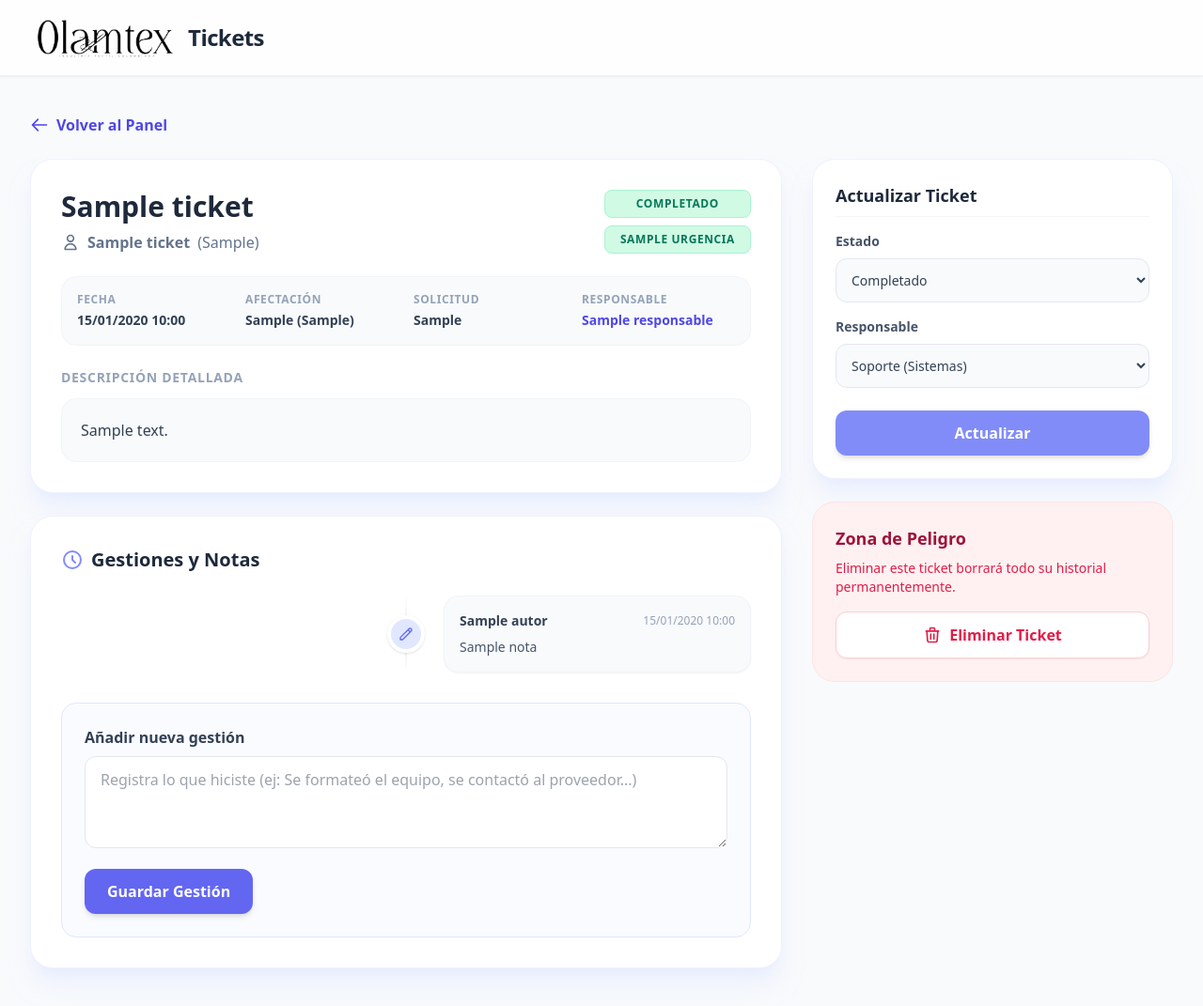
After one commit to totalagroapps/Tickets-manufacturas, a FastAPI app: template templates/admin_ticket_detail.html in a window 1280 px wide. The commit adds this page. Shown: the whole page at 94% size. Run offline with FastAPI, Linux system fonts and the light colour scheme; the template is opened without the code that fills it: most values are stand-ins (such as "Sample title", 1, 10 or a date in 2020); some libraries are stand-ins or nearby versions.

Commit message:
feat: Sistema de gestiones en tickets y capacidad de eliminar tickets

```diff
--- a/main.py
+++ b/main.py
@@ -195,6 +195,7 @@ def admin_dashboard(request: Request, user: models.User = Depends(get_current_ad
 
 @app.post("/admin/ticket/{ticket_id}/status")
 def update_ticket_status(
+    request: Request,
     ticket_id: int,
     estado: str = Form(...),
     responsable: str = Form(...),
@@ -210,4 +211,57 @@ def update_ticket_status(
         ticket.responsable = responsable
         db.commit()
 
+    referer = request.headers.get("referer", "/admin")
+    return RedirectResponse(url=referer, status_code=status.HTTP_302_FOUND)
+
+@app.get("/admin/ticket/{ticket_id}", response_class=HTMLResponse)
+def admin_ticket_detail(request: Request, ticket_id: int, user: models.User = Depends(get_current_admin), db: Session = Depends(get_db)):
+    if not user:
+        return RedirectResponse(url="/login", status_code=status.HTTP_302_FOUND)
+
+    ticket = db.query(models.Ticket).filter(models.Ticket.id == ticket_id).first()
+    if not ticket:
+        raise HTTPException(status_code=404, detail="Ticket no encontrado")
+
+    return templates.TemplateResponse(request=request, name="admin_ticket_detail.html", context={"request": request, "ticket": ticket, "user": user})
+
+@app.post("/admin/ticket/{ticket_id}/gestion")
+def add_ticket_gestion(
+    ticket_id: int,
+    nota: str = Form(...),
+    user: models.User = Depends(get_current_admin),
+    db: Session = Depends(get_db)
+):
+    if not user:
+        return RedirectResponse(url="/login", status_code=status.HTTP_302_FOUND)
+
+    ticket = db.query(models.Ticket).filter(models.Ticket.id == ticket_id).first()
+    if ticket:
+        gestion = models.TicketGestion(
+            ticket_id=ticket.id,
+            autor=user.username,
+            nota=nota
+        )
+        db.add(gestion)
+        # Cambiamos estado automáticamente a En Progreso si estaba Pendiente
+        if ticket.estado == "Pendiente":
+            ticket.estado = "En Progreso"
+        db.commit()
+
+    return RedirectResponse(url=f"/admin/ticket/{ticket_id}", status_code=status.HTTP_302_FOUND)
+
+@app.post("/admin/ticket/{ticket_id}/delete")
+def delete_ticket(
+    ticket_id: int,
+    user: models.User = Depends(get_current_admin),
+    db: Session = Depends(get_db)
+):
+    if not user:
+        return RedirectResponse(url="/login", status_code=status.HTTP_302_FOUND)
+
+    ticket = db.query(models.Ticket).filter(models.Ticket.id == ticket_id).first()
+    if ticket:
+        db.delete(ticket)
+        db.commit()
+
     return RedirectResponse(url="/admin", status_code=status.HTTP_302_FOUND)
--- /dev/null
+++ b/templates/admin_ticket_detail.html
@@ -0,0 +1,148 @@
+{% extends "base.html" %}
+{% block title %}Gestionar Ticket #{{ ticket.id }} - OlamtexTickets{% endblock %}
+
+{% block content %}
+<div class="mb-6 flex justify-between items-center">
+    <a href="/admin" class="text-indigo-600 hover:text-indigo-800 font-bold flex items-center gap-2">
+        <svg class="w-5 h-5" fill="none" viewBox="0 0 24 24" stroke="currentColor"><path stroke-linecap="round" stroke-linejoin="round" stroke-width="2" d="M10 19l-7-7m0 0l7-7m-7 7h18" /></svg>
+        Volver al Panel
+    </a>
+</div>
+
+<div class="grid grid-cols-1 lg:grid-cols-3 gap-8">
+    <!-- Detalles del Ticket -->
+    <div class="lg:col-span-2 space-y-6">
+        <div class="bg-white rounded-3xl shadow-xl shadow-indigo-100/50 border border-indigo-50 p-6 sm:p-8">
+            <div class="flex flex-col sm:flex-row sm:items-start justify-between gap-4 mb-6">
+                <div>
+                    <h2 class="text-3xl font-extrabold text-slate-800">{{ ticket.titulo }}</h2>
+                    <p class="text-slate-500 mt-2 flex items-center gap-2">
+                        <svg class="w-5 h-5" fill="none" viewBox="0 0 24 24" stroke="currentColor"><path stroke-linecap="round" stroke-linejoin="round" stroke-width="2" d="M16 7a4 4 0 11-8 0 4 4 0 018 0zM12 14a7 7 0 00-7 7h14a7 7 0 00-7-7z" /></svg>
+                        <strong>{{ ticket.nombre_solicitante }}</strong> ({{ ticket.cargo_solicitante }})
+                    </p>
+                </div>
+                <div class="flex flex-col gap-2 shrink-0">
+                    <span class="px-4 py-1.5 text-xs uppercase tracking-wider rounded-lg font-bold text-center border
+                        {% if ticket.estado == 'Pendiente' %}bg-amber-100 text-amber-700 border-amber-200
+                        {% elif ticket.estado == 'En Progreso' %}bg-indigo-100 text-indigo-700 border-indigo-200
+                        {% else %}bg-emerald-100 text-emerald-700 border-emerald-200{% endif %}">
+                        {{ ticket.estado }}
+                    </span>
+                    <span class="px-4 py-1.5 text-xs uppercase tracking-wider rounded-lg font-bold text-center border
+                        {% if ticket.urgencia == 'Crítico' %}bg-rose-100 text-rose-700 border-rose-200
+                        {% elif ticket.urgencia == 'Alto' %}bg-orange-100 text-orange-700 border-orange-200
+                        {% elif ticket.urgencia == 'Medio' %}bg-amber-100 text-amber-700 border-amber-200
+                        {% else %}bg-emerald-100 text-emerald-700 border-emerald-200{% endif %}">
+                        {{ ticket.urgencia }}
+                    </span>
+                </div>
+            </div>
+
+            <div class="grid grid-cols-2 md:grid-cols-4 gap-4 mb-6 p-4 bg-slate-50 rounded-2xl border border-slate-100">
+                <div>
+                    <p class="text-xs text-slate-400 font-bold uppercase tracking-wider mb-1">Fecha</p>
+                    <p class="text-sm font-semibold text-slate-700">{{ ticket.fecha_creacion.strftime('%d/%m/%Y %H:%M') }}</p>
+                </div>
+                <div>
+                    <p class="text-xs text-slate-400 font-bold uppercase tracking-wider mb-1">Afectación</p>
+                    <p class="text-sm font-semibold text-slate-700">{{ ticket.tipo_afectacion }} {% if ticket.subtipo_equipo %}({{ ticket.subtipo_equipo }}){% endif %}</p>
+                </div>
+                <div>
+                    <p class="text-xs text-slate-400 font-bold uppercase tracking-wider mb-1">Solicitud</p>
+                    <p class="text-sm font-semibold text-slate-700">{{ ticket.tipo_solicitud }}</p>
+                </div>
+                <div>
+                    <p class="text-xs text-slate-400 font-bold uppercase tracking-wider mb-1">Responsable</p>
+                    <p class="text-sm font-semibold text-indigo-600">{{ ticket.responsable }}</p>
+                </div>
+            </div>
+
+            <div>
+                <h3 class="text-sm font-bold text-slate-400 uppercase tracking-wider mb-3">Descripción Detallada</h3>
+                <div class="bg-slate-50 p-5 rounded-2xl text-slate-700 leading-relaxed border border-slate-100">
+                    {{ ticket.descripcion }}
+                </div>
+            </div>
+        </div>
+
+        <!-- Historial de Gestiones -->
+        <div class="bg-white rounded-3xl shadow-xl shadow-indigo-100/50 border border-indigo-50 p-6 sm:p-8">
+            <h3 class="text-xl font-extrabold text-slate-800 mb-6 flex items-center gap-2">
+                <svg class="w-6 h-6 text-indigo-400" fill="none" viewBox="0 0 24 24" stroke="currentColor"><path stroke-linecap="round" stroke-linejoin="round" stroke-width="2" d="M12 8v4l3 3m6-3a9 9 0 11-18 0 9 9 0 0118 0z" /></svg>
+                Gestiones y Notas
+            </h3>
+
+            {% if ticket.gestiones %}
+            <div class="space-y-6 mb-8 relative before:absolute before:inset-0 before:ml-5 before:-translate-x-px md:before:mx-auto md:before:translate-x-0 before:h-full before:w-0.5 before:bg-gradient-to-b before:from-transparent before:via-slate-200 before:to-transparent">
+                {% for gestion in ticket.gestiones %}
+                <div class="relative flex items-center justify-between md:justify-normal md:odd:flex-row-reverse group is-active">
+                    <!-- Icono Timeline -->
+                    <div class="flex items-center justify-center w-10 h-10 rounded-full border-4 border-white bg-indigo-100 text-indigo-500 shadow shrink-0 md:order-1 md:group-odd:-translate-x-1/2 md:group-even:translate-x-1/2">
+                        <svg class="w-4 h-4" fill="none" viewBox="0 0 24 24" stroke="currentColor"><path stroke-linecap="round" stroke-linejoin="round" stroke-width="2" d="M15.232 5.232l3.536 3.536m-2.036-5.036a2.5 2.5 0 113.536 3.536L6.5 21.036H3v-3.572L16.732 3.732z" /></svg>
+                    </div>
+
+                    <div class="w-[calc(100%-4rem)] md:w-[calc(50%-2.5rem)] bg-slate-50 p-4 rounded-2xl border border-slate-100 shadow-sm">
+                        <div class="flex items-center justify-between mb-1">
+                            <span class="font-bold text-slate-700 text-sm">{{ gestion.autor }}</span>
+                            <span class="text-xs text-slate-400 font-medium">{{ gestion.fecha.strftime('%d/%m/%Y %H:%M') }}</span>
+                        </div>
+                        <p class="text-sm text-slate-600 mt-2">{{ gestion.nota }}</p>
+                    </div>
+                </div>
+                {% endfor %}
+            </div>
+            {% else %}
+            <p class="text-slate-400 text-center py-6 bg-slate-50 rounded-2xl border border-slate-100 dashed mb-8">No hay gestiones registradas aún.</p>
+            {% endif %}
+
+            <form action="/admin/ticket/{{ ticket.id }}/gestion" method="POST" class="bg-indigo-50/30 p-6 rounded-2xl border border-indigo-100">
+                <label class="block text-slate-700 font-bold mb-2">Añadir nueva gestión</label>
+                <textarea name="nota" rows="3" required placeholder="Registra lo que hiciste (ej: Se formateó el equipo, se contactó al proveedor...)" class="w-full py-3 px-4 text-slate-700 bg-white border border-slate-200 rounded-xl focus:outline-none focus:ring-2 focus:ring-indigo-300 focus:border-indigo-400 transition-all box-border mb-4"></textarea>
+                <button type="submit" class="bg-indigo-500 hover:bg-indigo-600 text-white font-bold py-3 px-6 rounded-xl shadow-md transition-colors w-full sm:w-auto">Guardar Gestión</button>
+            </form>
+        </div>
+    </div>
+
+    <!-- Panel Lateral: Actualizar Estado/Responsable -->
+    <div class="space-y-6">
+        <div class="bg-white rounded-3xl shadow-xl shadow-indigo-100/50 border border-indigo-50 p-6">
+            <h3 class="text-lg font-bold text-slate-800 mb-4 border-b border-slate-100 pb-2">Actualizar Ticket</h3>
+            <form action="/admin/ticket/{{ ticket.id }}/status" method="POST" class="flex flex-col gap-4">
+
+                <div>
+                    <label class="block text-slate-600 text-sm font-semibold mb-2">Estado</label>
+                    <select name="estado" class="w-full border border-slate-200 rounded-xl p-3 text-sm bg-slate-50 focus:outline-none focus:ring-2 focus:ring-indigo-300 focus:border-indigo-400 font-medium text-slate-700 transition-all">
+                        <option value="Pendiente" {% if ticket.estado == 'Pendiente' %}selected{% endif %}>Pendiente</option>
+                        <option value="En Progreso" {% if ticket.estado == 'En Progreso' %}selected{% endif %}>En Progreso</option>
+                        <option value="Completado" {% if ticket.estado == 'Completado' %}selected{% endif %}>Completado</option>
+                    </select>
+                </div>
+
+                <div>
+                    <label class="block text-slate-600 text-sm font-semibold mb-2">Responsable</label>
+                    <select name="responsable" class="w-full border border-slate-200 rounded-xl p-3 text-sm bg-slate-50 focus:outline-none focus:ring-2 focus:ring-indigo-300 focus:border-indigo-400 font-medium text-slate-700 transition-all">
+                        <option value="Soporte" {% if ticket.responsable == 'Soporte' %}selected{% endif %}>Soporte (Sistemas)</option>
+                        <option value="Desarrollo" {% if ticket.responsable == 'Desarrollo' %}selected{% endif %}>Desarrollo</option>
+                        <option value="Administrativo" {% if ticket.responsable == 'Administrativo' %}selected{% endif %}>Administrativo</option>
+                    </select>
+                </div>
+
+                <button type="submit" class="bg-indigo-400 hover:bg-indigo-500 text-white font-bold py-3 px-4 rounded-xl shadow-md transition-colors mt-2">
+                    Actualizar
+                </button>
+            </form>
+        </div>
+
+        <div class="bg-rose-50 rounded-3xl border border-rose-100 p-6">
+            <h3 class="text-lg font-bold text-rose-800 mb-2">Zona de Peligro</h3>
+            <p class="text-sm text-rose-600 mb-4">Eliminar este ticket borrará todo su historial permanentemente.</p>
+            <form action="/admin/ticket/{{ ticket.id }}/delete" method="POST" onsubmit="return confirm('¿Eliminar ticket definitivamente?');">
+                <button type="submit" class="w-full bg-white hover:bg-rose-100 text-rose-600 border border-rose-200 font-bold py-3 px-4 rounded-xl shadow-sm transition-colors flex items-center justify-center gap-2">
+                    <svg class="w-5 h-5" fill="none" viewBox="0 0 24 24" stroke="currentColor"><path stroke-linecap="round" stroke-linejoin="round" stroke-width="2" d="M19 7l-.867 12.142A2 2 0 0116.138 21H7.862a2 2 0 01-1.995-1.858L5 7m5 4v6m4-6v6m1-10V4a1 1 0 00-1-1h-4a1 1 0 00-1 1v3M4 7h16" /></svg>
+                    Eliminar Ticket
+                </button>
+            </form>
+        </div>
+    </div>
+</div>
+{% endblock %}
```
Also changed, not shown: models.py (+18 -3 lines), templates/admin_dashboard.html (+11 -16 lines).
